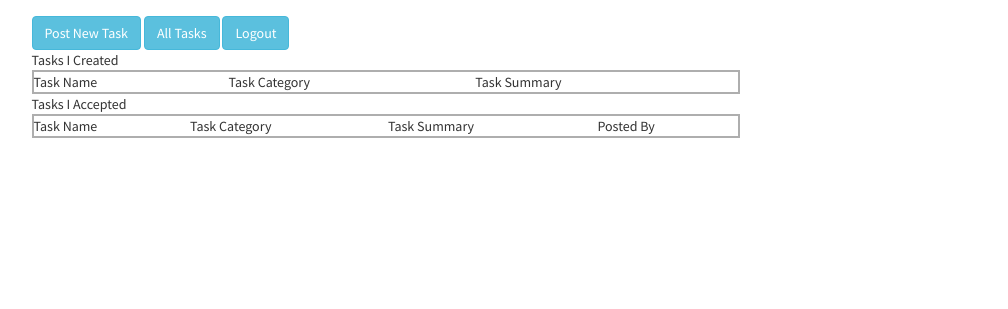
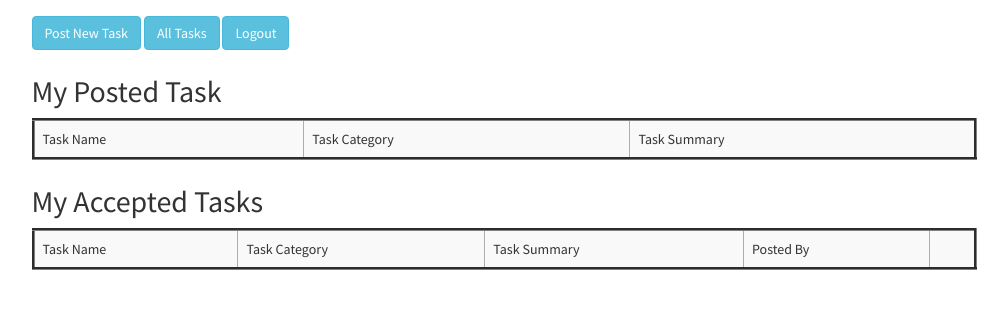
Before and after one commit to kayhuynh/CampusHelper, a Django app: template CampusHelperApp/templates/mytasks.html in a window 1280 px wide. Shown: the part 94-403 px from the top of the page, without its empty margins (136-1144 px from the left). Run offline with Django 3.2, Linux system fonts and the light colour scheme; the template is opened without the code that fills it, so the values that code supplies are empty; some libraries are stand-ins or nearby versions.

Commit message:
Table Style upgrade

```diff
--- a/CampusHelperApp/templates/mytasks.html
+++ b/CampusHelperApp/templates/mytasks.html
@@ -6,9 +6,9 @@
 <a id="logoutLink" class="btn btn-info btn-large"><i class="icon-plus"></i> Logout</a>
 <div style="margin-bottom:25px">
 <div class="containter">
-    <div id="task_table_created">
-        Tasks I Created
-        <table border="0" cellpadding="10" width="100%">
+    <div id="task_table_created" style="margin-top:25px">
+        <h2>My Posted Task</h2>
+        <table class="table table-striped" border="3" cellpadding="10" width="100%">
             <tr>
                 <td>Task Name</td>
                 <td>Task Category</td>
@@ -38,9 +38,9 @@
         {% endfor %}
         </table>
     </div>
-    <div id="task_table_accepted">
-        Tasks I Accepted
-        <table border="0" cellpadding="10" width="100%">
+    <div id="task_table_accepted" style="margin-top:25px">
+        <h2>My Accepted Tasks</h2>
+        <table class="table table-striped" border="3" cellpadding="10" width="100%">
             <tr>
                 <td>Task Name</td>
                 <td>Task Category</td>
```
Also changed, not shown: CampusHelperApp/templates/postBoard/alltasks.html (+4 -4 lines).
